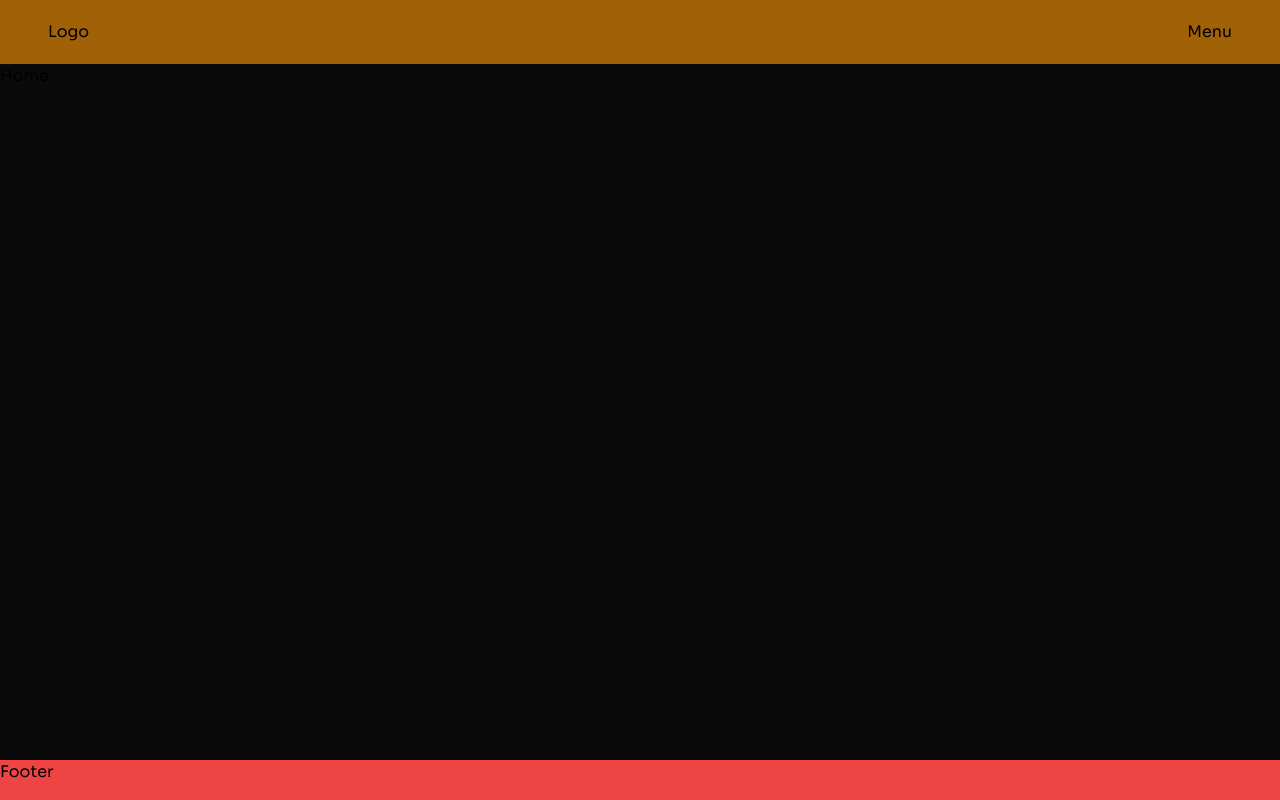
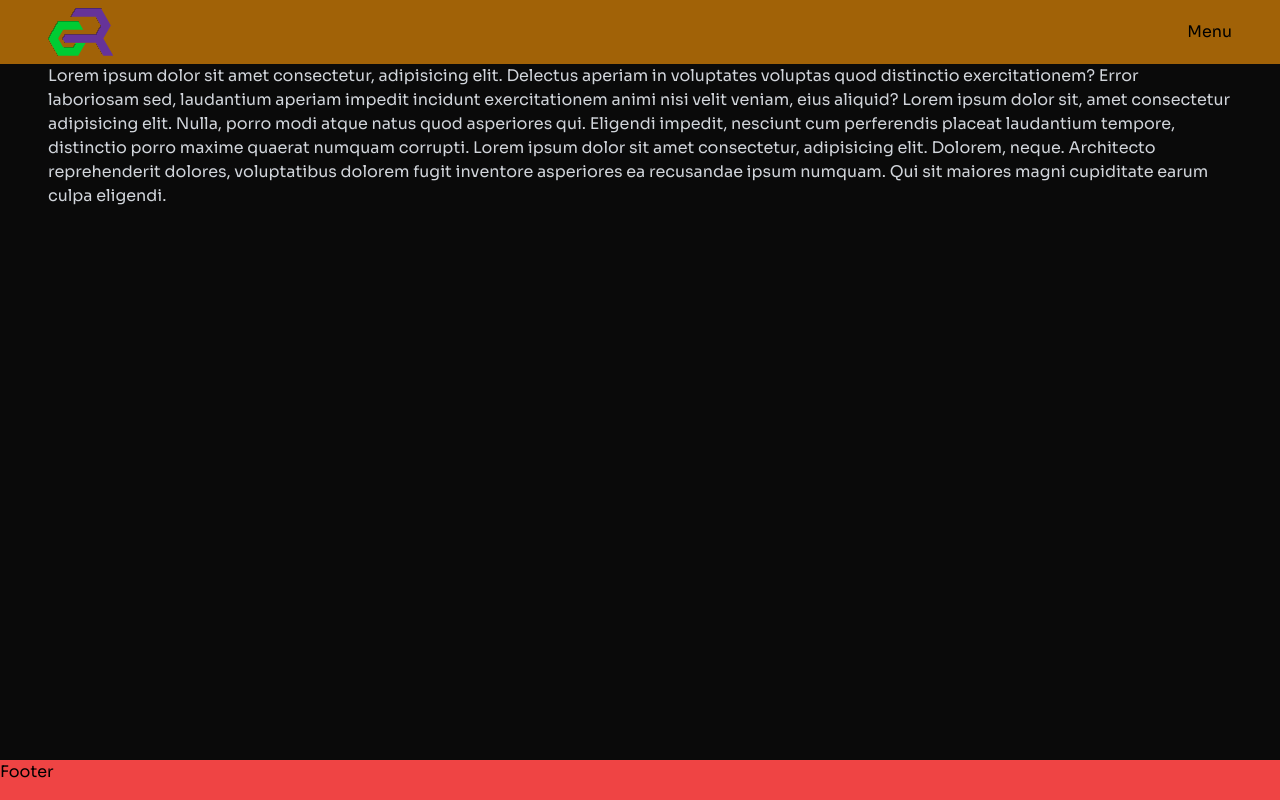
Before and after one commit to PetrGrabovsky/grabovsky-tech, a Next.js app: page / in a window 1280 px wide. Built offline with nearby package versions, Linux system fonts and the light colour scheme.

Commit message:
feat: Vytvoř a integruj komponentu LinkedLogo
- Přidej text do komponenty Home

```diff
--- a/app/page.tsx
+++ b/app/page.tsx
@@ -1,5 +1,16 @@
 const Home = () => {
-  return <div>Home</div>;
+  return (
+    <div className='container text-gray-300'>
+      Lorem ipsum dolor sit amet consectetur, adipisicing elit. Delectus aperiam in voluptates
+      voluptas quod distinctio exercitationem? Error laboriosam sed, laudantium aperiam impedit
+      incidunt exercitationem animi nisi velit veniam, eius aliquid? Lorem ipsum dolor sit, amet
+      consectetur adipisicing elit. Nulla, porro modi atque natus quod asperiores qui. Eligendi
+      impedit, nesciunt cum perferendis placeat laudantium tempore, distinctio porro maxime quaerat
+      numquam corrupti. Lorem ipsum dolor sit amet consectetur, adipisicing elit. Dolorem, neque.
+      Architecto reprehenderit dolores, voluptatibus dolorem fugit inventore asperiores ea
+      recusandae ipsum numquam. Qui sit maiores magni cupiditate earum culpa eligendi.
+    </div>
+  );
 };
 
 export default Home;
--- a/layout/components/Layout.tsx
+++ b/layout/components/Layout.tsx
@@ -2,6 +2,7 @@ import { ChildrenProperties } from '@/shared/types';
 
 import Footer from './Footer';
 import Header from './Header';
+import LinkedLogo from './LinkedLogo';
 import Navbar from './Navbar';
 
 const Layout = ({ children }: ChildrenProperties) => {
@@ -9,7 +10,7 @@ const Layout = ({ children }: ChildrenProperties) => {
     <>
       <Header>
         <Navbar>
-          <span>Logo</span>
+          <LinkedLogo />
           <span>Menu</span>
         </Navbar>
       </Header>
--- /dev/null
+++ b/layout/components/LinkedLogo.tsx
@@ -0,0 +1,17 @@
+import Link from 'next/link';
+
+import Logo from '@/shared/components/Logo';
+
+const LinkedLogo = () => {
+  return (
+    <Link
+      aria-label='Logo Petr Grabovský, odkaz na domovskou stránku'
+      className='h-full w-auto'
+      href='/'
+    >
+      <Logo />
+    </Link>
+  );
+};
+
+export default LinkedLogo;
```
